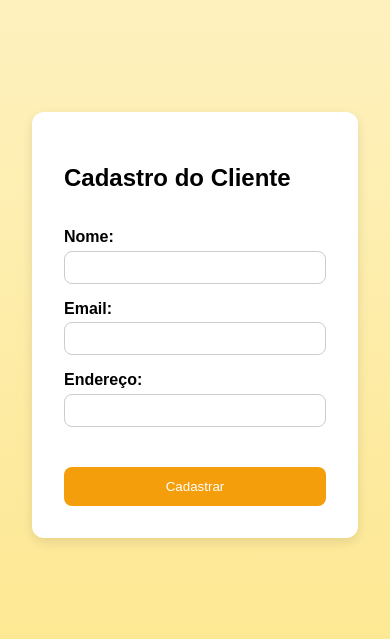
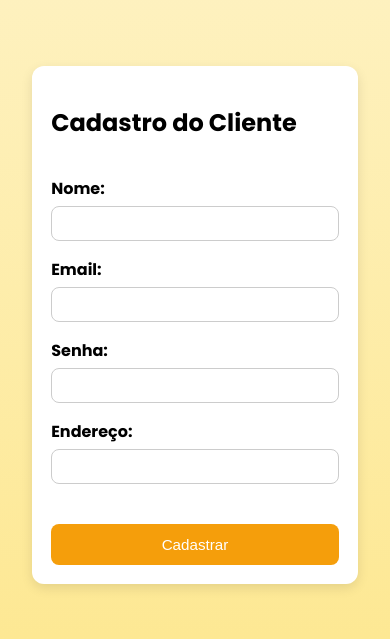
Before and after one commit to sampai0x/EcoSol, a Vue app: page /cliente in a window 390 px wide. Shown: the part 129-768 px from the top of the page. Built offline with nearby package versions, Linux system fonts and the light colour scheme.

Commit message:
Mudanças gerais

```diff
--- a/index.html
+++ b/index.html
@@ -4,6 +4,8 @@
     <meta charset="UTF-8" />
     <link rel="icon" type="image/svg+xml" href="/src/img/EcoSol-Logo.PNG" />
     <meta name="viewport" content="width=device-width, initial-scale=1.0" />
+    <link rel="stylesheet" href="https://cdnjs.cloudflare.com/ajax/libs/font-awesome/6.5.0/css/all.min.css">
+    <link href="https://fonts.googleapis.com/css2?family=Poppins:wght@400;600;700&display=swap" rel="stylesheet">
     <title>EcoSol</title>
   </head>
   <body>
--- a/src/assets/global.css
+++ b/src/assets/global.css
@@ -1,5 +1,5 @@
 body {
     background-color: #fde68a;
     margin: 0;
-    font-family: sans-serif;
+    font-family: 'Poppins', sans-serif;
 }
--- a/src/views/CadastroCliente.vue
+++ b/src/views/CadastroCliente.vue
@@ -10,6 +10,11 @@
       <div class="form-group">
         <label for="email">Email:</label>
         <input type="email" id="email" v-model="form.email" required />
+      </div>
+
+      <div class="form-group">
+        <label for="senha">Senha:</label>
+        <input type="password" id="senha" v-model="form.senha" required />
       </div>
 
       <div class="form-group">
@@ -31,6 +36,7 @@ export default {
       form: {
         nome: '',
         email: '',
+        senha: '',
         endereco: ''
       }
     };
@@ -94,4 +100,15 @@ button {
 button:hover {
   background-color: #d97706;
 }
+
+@media (max-width: 480px) {
+  form {
+    padding: 1.2rem;
+    width: 90%;
+  }
+
+  input, button {
+    font-size: 0.95rem;
+  }
+}
 </style>
```
Also changed, not shown: src/img/EcoSolNavBar.png (added).
